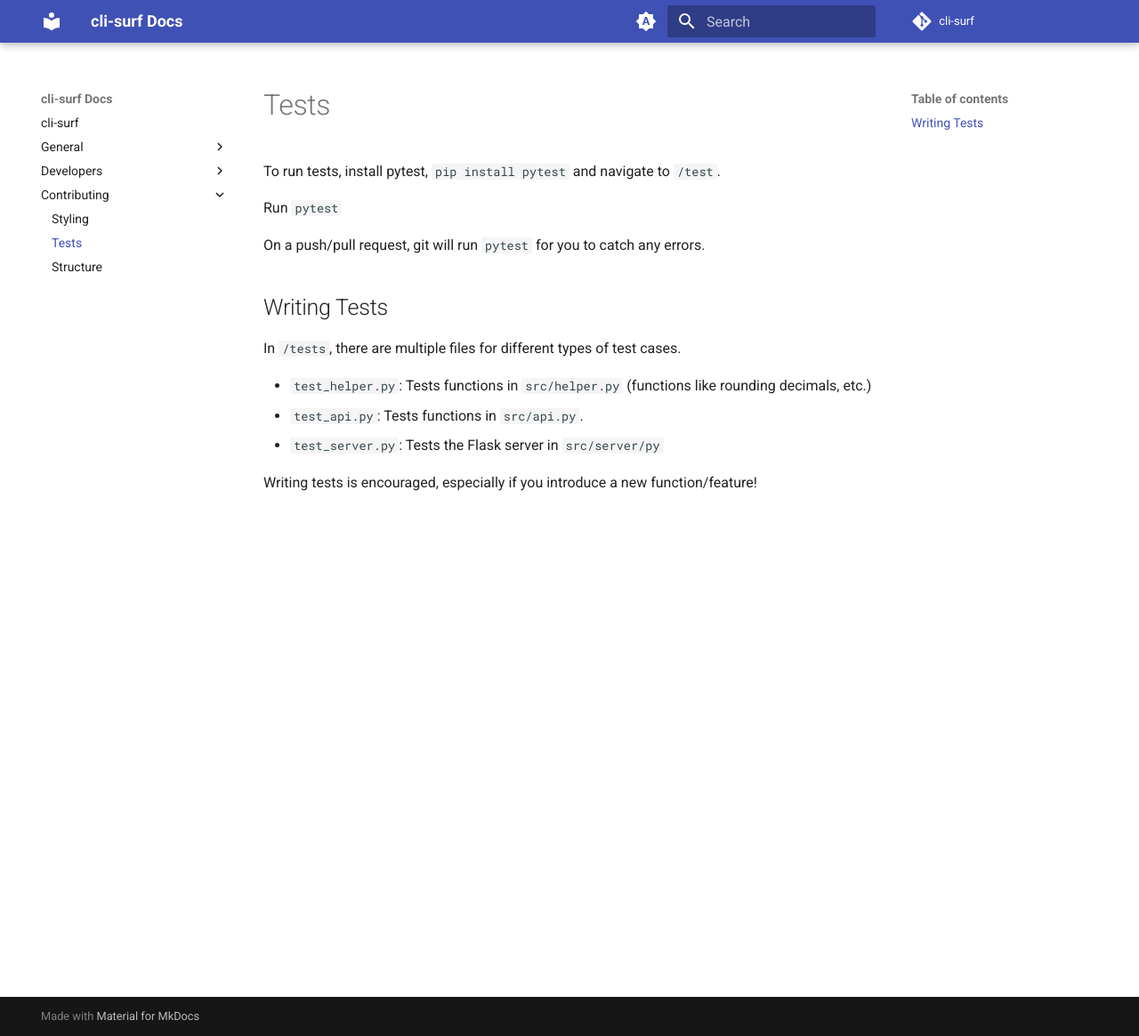
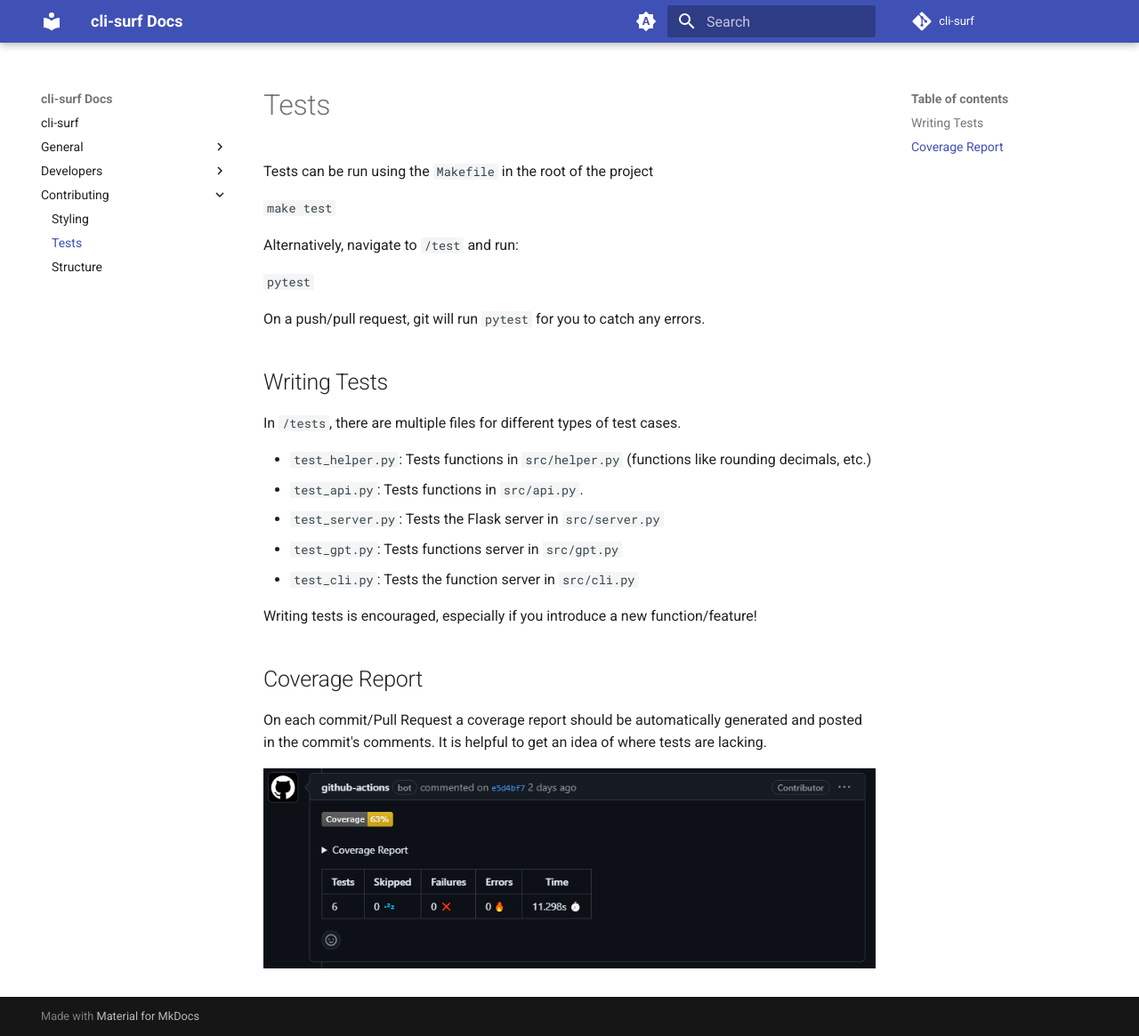
Before and after one commit to ryansurf/cli-surf, an MkDocs documentation site: the page built from docs/tests.md, in a window 1280 px wide and 1165 px high. Shown: the whole window at 89% size. Built offline with MkDocs 1.6.1 and Material for MkDocs 9.7.7, drawn with Linux system fonts in a browser that asks for light colours; comment, search, counter and statistics services are not loaded.

Commit message:
Updated tests docs

```diff
--- a/docs/tests.md
+++ b/docs/tests.md
@@ -1,8 +1,12 @@
 # Tests
 
-To run tests, install pytest, `pip install pytest` and navigate to `/test`.
+Tests can be run using the `Makefile` in the root of the project
 
-Run `pytest`
+`make test`
+
+Alternatively, navigate to `/test` and run:
+
+`pytest`
 
 On a push/pull request, git will run `pytest` for you to catch any errors.
 
@@ -12,6 +16,17 @@ In `/tests`, there are multiple files for different types of test cases.
 
 - `test_helper.py`: Tests functions in `src/helper.py` (functions like rounding decimals, etc.)
 - `test_api.py`: Tests functions in `src/api.py`.
-- `test_server.py`: Tests the Flask server in `src/server/py`
+- `test_server.py`: Tests the Flask server in `src/server.py`
+- `test_gpt.py`: Tests functions server in `src/gpt.py`
+- `test_cli.py`: Tests the function server in `src/cli.py`
 
 Writing tests is encouraged, especially if you introduce a new function/feature!
+
+## Coverage Report
+
+On each commit/Pull Request a coverage report should be automatically generated and posted
+in the commit's comments. It is helpful to get an idea of where tests are lacking.
+
+<p align="center">
+    <img src="https://github.com/ryansurf/cli-surf/blob/main/images/coverage_report.PNG?raw=true" alt="coverage report png">
+</p>
```
Also changed, not shown: images/coverage_report.PNG (added).
